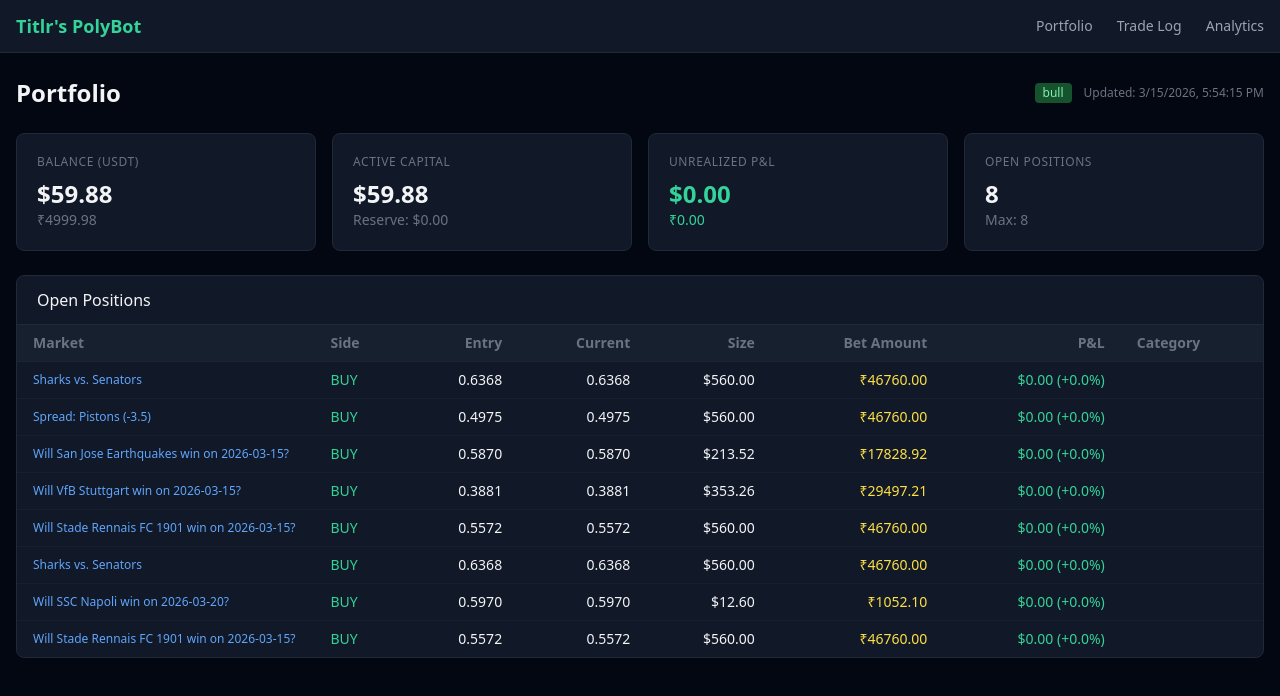
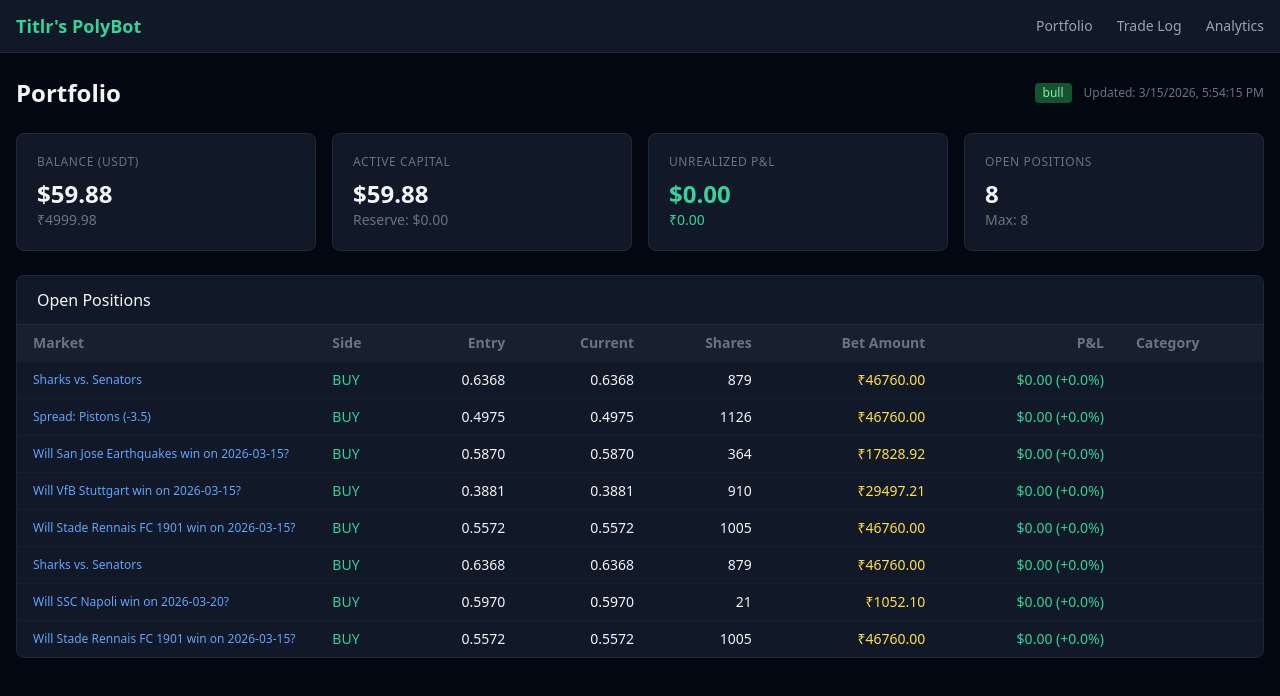
Before and after one commit to AkshatSaini16/polybot-dashboard, a Next.js app: page / in a window 1280 px wide. Shown: the top 696 px of the page. Built offline with nearby package versions, Linux system fonts and the light colour scheme.

Commit message:
Show shares count and bet amount in INR

```diff
--- a/src/app/page.tsx
+++ b/src/app/page.tsx
@@ -107,7 +107,7 @@ export default function PortfolioPage() {
                 <th className="px-4 py-2 text-left text-gray-500">Side</th>
                 <th className="px-4 py-2 text-right text-gray-500">Entry</th>
                 <th className="px-4 py-2 text-right text-gray-500">Current</th>
-                <th className="px-4 py-2 text-right text-gray-500">Size</th>
+                <th className="px-4 py-2 text-right text-gray-500">Shares</th>
                 <th className="px-4 py-2 text-right text-gray-500">Bet Amount</th>
                 <th className="px-4 py-2 text-right text-gray-500">P&L</th>
                 <th className="px-4 py-2 text-left text-gray-500">Category</th>
@@ -133,7 +133,7 @@ export default function PortfolioPage() {
                   </td>
                   <td className="px-4 py-2 text-right">{pos.entry_price.toFixed(4)}</td>
                   <td className="px-4 py-2 text-right">{pos.current_price.toFixed(4)}</td>
-                  <td className="px-4 py-2 text-right">{formatUsdt(pos.size_usdt)}</td>
+                  <td className="px-4 py-2 text-right">{pos.entry_price > 0 ? Math.round(pos.size_usdt / pos.entry_price) : 0}</td>
                   <td className="px-4 py-2 text-right text-yellow-300">
                     {formatInr(pos.size_inr || pos.size_usdt * 83.5)}
                   </td>
```
